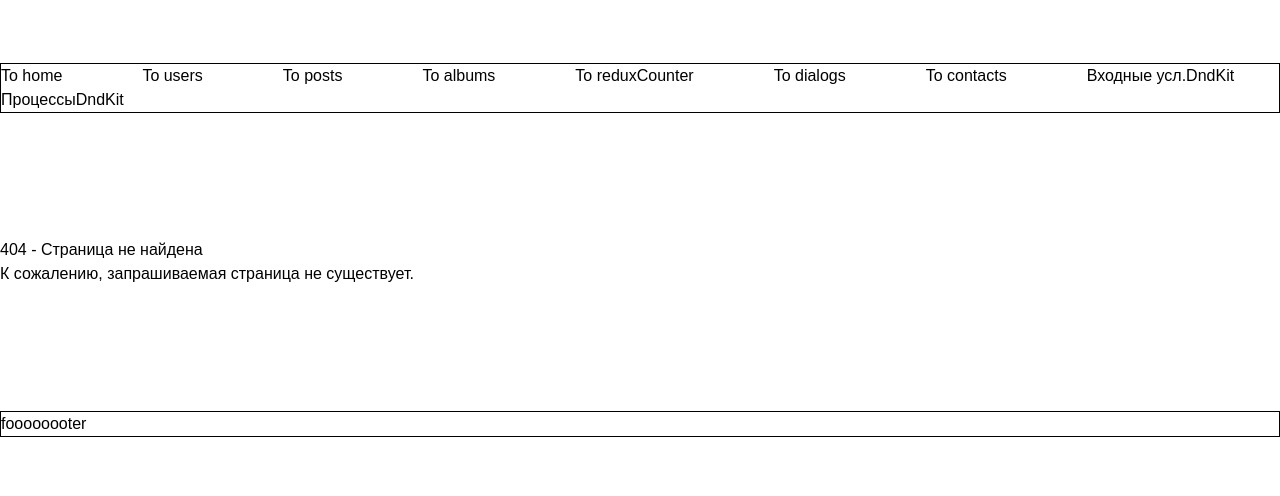
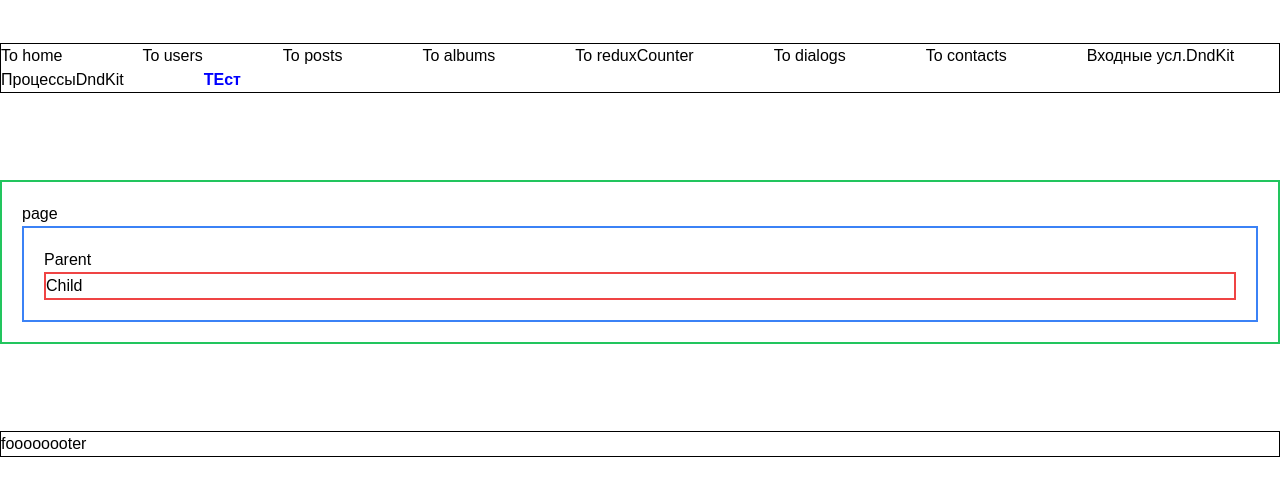
Before and after one commit to sandrbuz/next-js-project1, a Next.js app: page /testPage in a window 1280 px wide. Before the commit this address had no page. Shown: the top 496 px of the page. Built offline with nearby package versions, Linux system fonts and the light colour scheme; no server answers.

Commit message:
сделал testPage

```diff
--- a/Components/Header.js
+++ b/Components/Header.js
@@ -15,6 +15,7 @@ const navigation = [
     { id: 5, href: "/contacts", title: "To contacts" },
     { id: 6, href: "/dragDrop", title: "Входные усл.DndKit" },
     { id: 6, href: "/processesDragDndKit", title: "ПроцессыDndKit" },
+    { id: 6, href: "/testPage", title: "ТЕст" },
 ]
 
 export default function Header() {
--- /dev/null
+++ b/app/testPage/Child.js
@@ -0,0 +1,12 @@
+'use server'
+
+const Child = ({item}) => {
+  return (
+    <>
+    <div className="border-2 border-red-500">Child</div>
+    {console.log(item)}
+    </>
+  )
+}
+
+export default Child
--- /dev/null
+++ b/app/testPage/Parent.js
@@ -0,0 +1,28 @@
+'use client'
+
+import { useEffect, useState } from "react";
+import Child from "./Child";
+
+
+
+const Parent = () => {
+const [item, setItem] = useState({})
+
+
+  useEffect(() => {
+    fetch('https://jsonplaceholder.typicode.com/todos/1')
+      .then(response => response.json())
+      .then(json => setItem(json))
+  }, [])
+
+
+  return (
+    <>
+    <div className="border-2 border-blue-500 p-5">Parent
+    <Child item={item}/>
+    </div>
+    </>
+  )
+}
+
+export default Parent;
--- /dev/null
+++ b/app/testPage/page.js
@@ -0,0 +1,12 @@
+import Parent from "./Parent";
+const  page = () =>  {
+  return (
+    <>
+    <div className="border-2 border-green-500 p-5">page
+    <Parent />
+    </div>
+    </>
+  )
+}
+
+export default page
```
